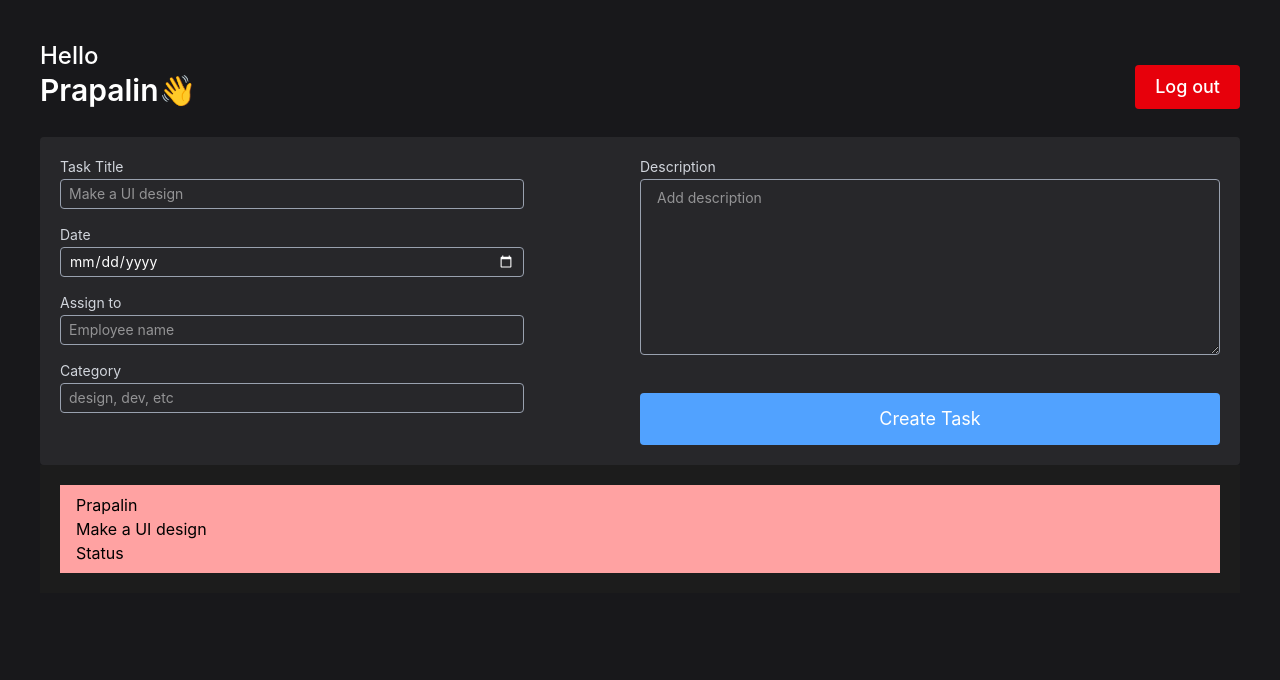
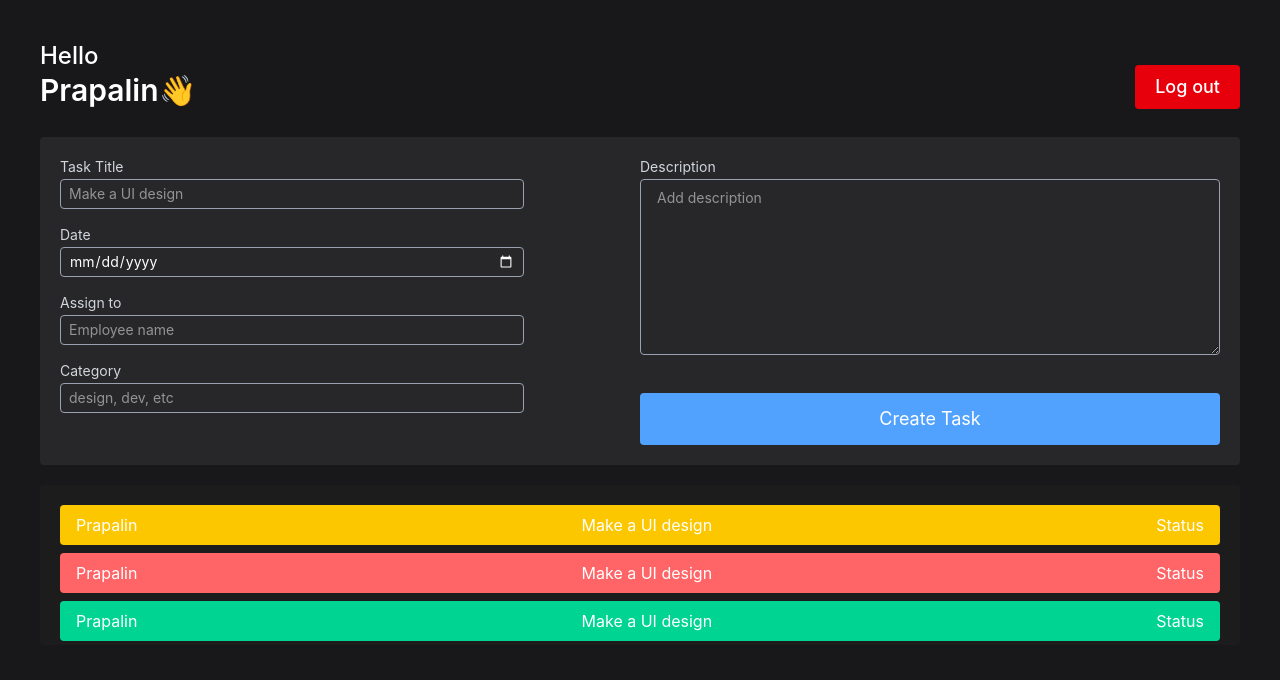
Before and after one commit to Prapalin/Employee_Management_System, a React (Vite) app: page / in a window 1280 px wide. Shown: the top 680 px of the page. Built offline with nearby package versions, Linux system fonts and the light colour scheme.

Commit message:
AllTask page added

```diff
--- a/src/components/other/AllTask.jsx
+++ b/src/components/other/AllTask.jsx
@@ -2,9 +2,29 @@ import React from 'react'
 
 const AllTask = () => {
   return (
-    <div className='bg-[#1c1c1c] p-5'>
-      <div className='bg-red-300 py-2 px-4'>
-        <h2>Prapalin</h2>
+    <div id='AllTask' className='bg-[#1c1c1c] p-5 mt-5 rounded h-40 overflow-auto'>
+      <div className='text-white mb-2 flex justify-between rounded bg-yellow-400 py-2 px-4'>
+        <h1>Prapalin</h1>
+        <h3>Make a UI design</h3>
+        <h5>Status</h5>
+      </div>
+      <div className='text-white mb-2 flex justify-between rounded bg-red-400 py-2 px-4'>
+        <h1>Prapalin</h1>
+        <h3>Make a UI design</h3>
+        <h5>Status</h5>
+      </div>
+      <div className='text-white mb-2 flex justify-between rounded bg-emerald-400 py-2 px-4'>
+        <h1>Prapalin</h1>
+        <h3>Make a UI design</h3>
+        <h5>Status</h5>
+      </div>
+      <div className='text-white mb-2 flex justify-between rounded bg-purple-400 py-2 px-4'>
+        <h1>Prapalin</h1>
+        <h3>Make a UI design</h3>
+        <h5>Status</h5>
+      </div>
+      <div className='text-white mb-2 flex justify-between rounded bg-blue-400 py-2 px-4'>
+        <h1>Prapalin</h1>
         <h3>Make a UI design</h3>
         <h5>Status</h5>
       </div>
--- a/src/index.css
+++ b/src/index.css
@@ -18,3 +18,7 @@ input:-webkit-autofill:active {
 #tasklist::-webkit-scrollbar{
   display: none;
 }
+
+#AllTask::-webkit-scrollbar{
+  display: none;
+}
```
